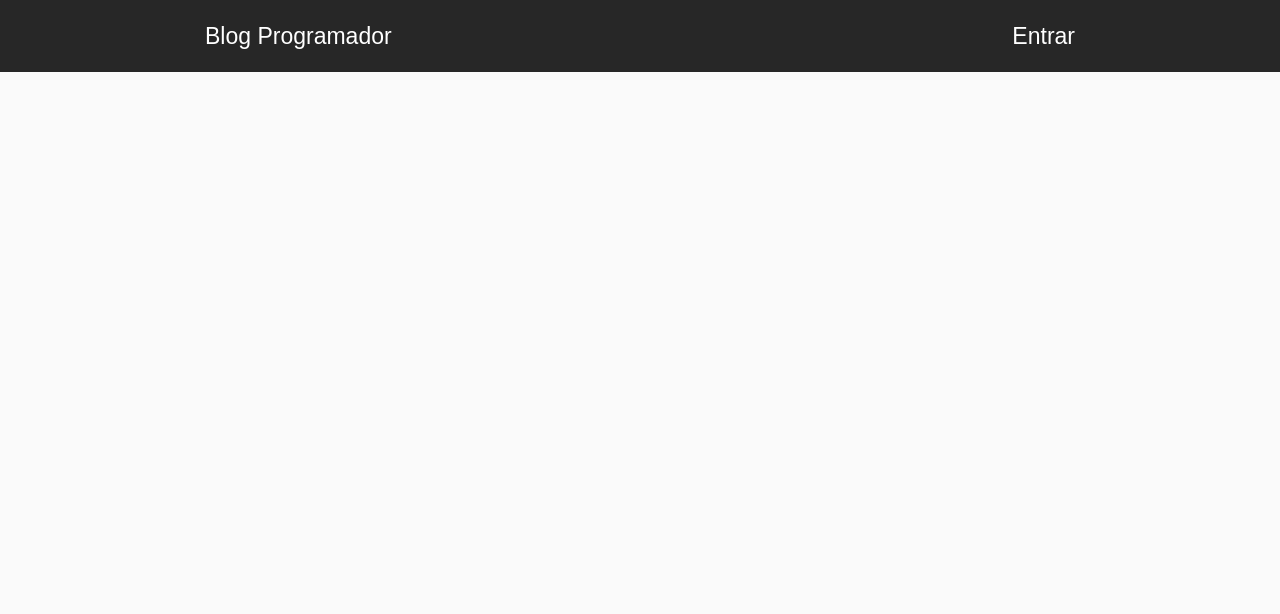
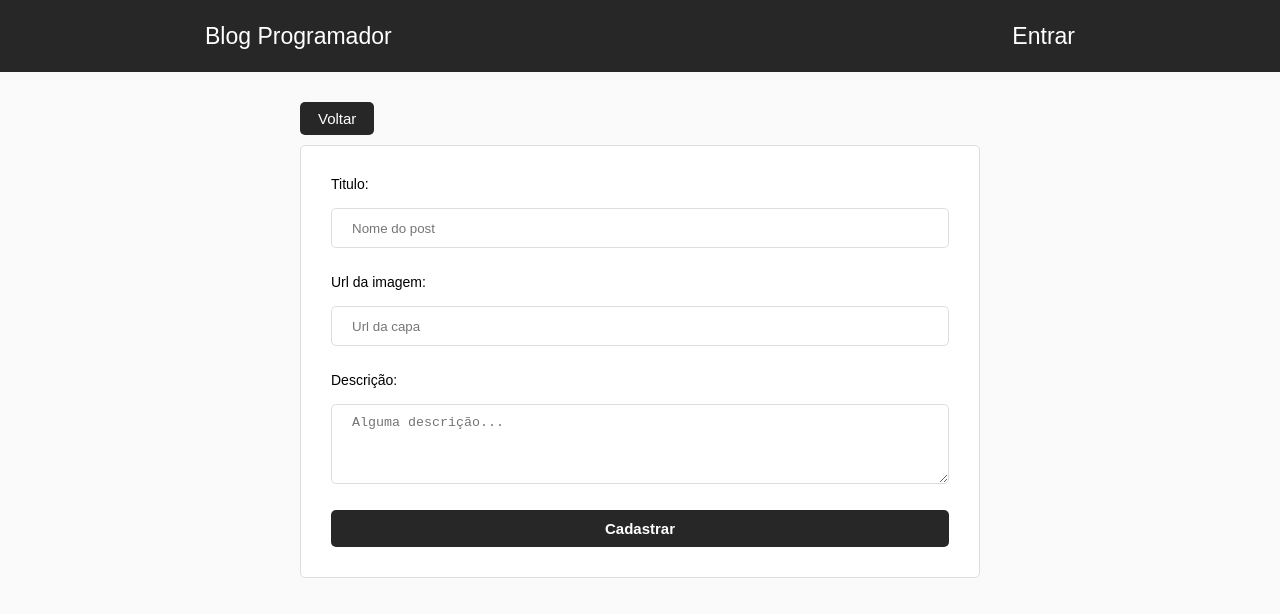
Before and after one commit to ruanlas-learning/blogreact, a React (Create React App) app: page /dashboard/new in a window 1280 px wide. Shown: the top 614 px of the page. Built offline with nearby package versions, Linux system fonts and the light colour scheme; no server answers; the HTML template or start-up script is replaced by a standard one.

Commit message:
Criando pagina novo post

```diff
--- a/src/App.js
+++ b/src/App.js
@@ -8,6 +8,7 @@
 import Login from './components/Login';
 import Dashboard from './components/Dashboard';
 import Register from './components/Register';
+import New from './components/New';
 
 
 
@@ -35,6 +36,7 @@
                     <Route exact path="/login" component={Login} />
                     <Route exact path="/dashboard" component={Dashboard} />
                     <Route exact path="/register" component={Register} />
+                    <Route exact path="/dashboard/new" component={New} />
                 </Switch>
             </BrowserRouter>
         ) :
--- /dev/null
+++ b/src/components/New/index.js
@@ -0,0 +1,45 @@
+import React, { Component } from 'react';
+import {Link, withRouter} from 'react-router-dom';
+import './new.css';
+
+class New extends Component {
+
+    constructor(props){
+        super(props);
+        this.state = {
+            titulo: '',
+            imagem: '',
+            descricao: ''
+        };
+        this.cadastrar = this.cadastrar.bind(this);
+    }
+
+    cadastrar(){
+
+    }
+
+    render(){
+        return(
+            <div>
+                <header id="new">
+                    <Link to="/dashboard">Voltar</Link>
+                </header>
+                <form onSubmit={this.cadastrar}  id="new-post">
+                    <label>Titulo:</label><br/>
+                    <input type="text" placeholder="Nome do post" value={this.state.titulo} autoFocus
+                        onChange={ (e)=>this.setState({titulo: e.target.value}) } /><br/>
+                    <label>Url da imagem:</label><br/>
+                    <input type="text" placeholder="Url da capa" value={this.state.imagem}
+                        onChange={ (e)=>this.setState({imagem: e.target.value}) } /><br/>
+                    <label>Descrição:</label><br/>
+                    <textarea type="text" placeholder="Alguma descrição..." value={this.state.descricao}
+                        onChange={ (e)=>this.setState({descricao: e.target.value}) } /><br/>
+
+                    <button type="submit">Cadastrar</button>
+                </form>
+            </div>
+        );
+    }
+}
+
+export default withRouter(New);
--- /dev/null
+++ b/src/components/New/new.css
@@ -0,0 +1,60 @@
+header#new{
+    width: 100%;
+    max-width: 680px;
+    display: flex;
+    flex-direction: column;
+    align-items: flex-start;
+    margin: 30px auto 10px;
+}
+
+header#new a{
+    background: #272727;
+    padding: 8px 18px 8px;
+    border-radius: 5px;
+    color: #FFF;
+    text-decoration: none;
+    font-size: 15px;
+}
+
+form#new-post{
+    background: #FFF;
+    width: 100%;
+    max-width: 680px;
+    margin: 0px auto 0px;
+    padding: 30px;
+    border: 1px solid #DDD;
+    border-radius: 5px;
+    display: flex;
+    flex-direction: column;
+}
+
+form#new-post input{
+    margin-bottom: 10px;
+}
+
+form#new-post input[type=text]{
+    height: 40px;
+    border-radius: 5px;
+    border: 1px solid #DDD;
+    padding: 0 20px;
+}
+
+form#new-post textarea{
+    margin-bottom: 10px;
+    height: 80px;
+    border-radius: 5px;
+    border: 1px solid #DDD;
+    padding: 0 20px;
+    padding-top: 10px;
+}
+
+form#new-post button{
+    padding: 10px;
+    border-radius: 5px;
+    border: 0px;
+    background: #272727;
+    color: #FFF;
+    font-weight: bold;
+    font-size: 15px;
+    cursor: pointer;
+}
```
